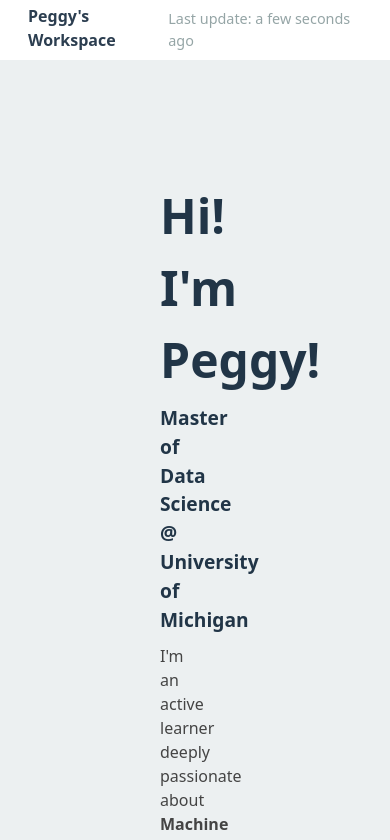
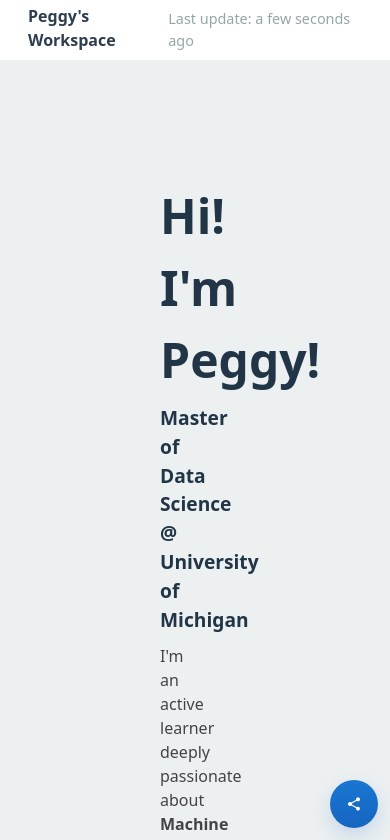
Before and after one commit to Peggy1210/my_website, a Vue app: page / in a window 390 px wide. Shown: the top 840 px of the page. Built offline with nearby package versions, Linux system fonts and the light colour scheme.

Commit message:
feat: add fab

```diff
--- /dev/null
+++ b/src/components/Fab.vue
@@ -0,0 +1,147 @@
+<script setup>
+import { ref, onMounted, onBeforeUnmount } from "vue";
+
+// FAB visible only when at least one element with class "section" is in viewport
+const fabVisible = ref(false)
+const fabExpanded = ref(false)
+
+const toggleFab = () => {
+  fabExpanded.value = !fabExpanded.value
+}
+
+const collapseFab = () => { fabExpanded.value = false }
+const resumeUrl = '/public/Resume.pdf'
+
+let intersectionObserver = null
+let mutationObserver = null
+const observedSections = new Map()
+
+onMounted(() => {
+  intersectionObserver = new IntersectionObserver((entries) => {
+    entries.forEach(entry => {
+      observedSections.set(entry.target, entry.isIntersecting)
+    })
+
+    fabVisible.value = Array.from(observedSections.values()).some(isIntersecting => isIntersecting)
+  }, {
+    root: null,
+    rootMargin: '0px',
+    threshold: 0.1
+  })
+
+  const sections = document.querySelectorAll('.section')
+  sections.forEach(section => intersectionObserver.observe(section))
+
+  mutationObserver = new MutationObserver((mutations) => {
+    mutations.forEach(mutation => {
+      mutation.addedNodes.forEach(node => {
+        if (!(node instanceof Element)) return
+        if (node.classList && node.classList.contains('section')) {
+          intersectionObserver.observe(node)
+        }
+        if (node.querySelectorAll) {
+          const childSections = node.querySelectorAll('.section')
+          childSections.forEach(section => intersectionObserver.observe(section))
+        }
+      })
+    })
+  })
+  mutationObserver.observe(document.body, { childList: true, subtree: true })
+})
+
+onBeforeUnmount(() => {
+  if (intersectionObserver) {
+    intersectionObserver.disconnect()
+    intersectionObserver = null
+  }
+  if (mutationObserver) {
+    mutationObserver.disconnect()
+    mutationObserver = null
+  }
+})
+</script>
+
+<template>
+<div class="fab-wrapper" :class="{visible: fabVisible}" aria-hidden="false">
+    <div class="fab-actions" :class="{expanded: fabExpanded}" role="menu" :aria-hidden="!fabExpanded">
+    <a class="fab-action" href="mailto:peichi@umich.edu" @click="collapseFab" aria-label="Send email" role="menuitem"><i class="mdi mdi-email-outline"></i></a>
+    <a class="fab-action" href="https://www.linkedin.com/in/peichi-huang-5033632b1" target="_blank" rel="noopener" aria-label="LinkedIn" role="menuitem"><i class="mdi mdi-linkedin"></i></a>
+    <a class="fab-action" href="https://github.com/Peggy1210" target="_blank" rel="noopener" aria-label="GitHub" role="menuitem"><i class="mdi mdi-github"></i></a>
+    <a class="fab-action" :href="resumeUrl" download @click="collapseFab" aria-label="Download resume" role="menuitem"><i class="mdi mdi-file-pdf-box"></i></a>
+    </div>
+    <button class="fab main" @click="toggleFab" :aria-expanded="fabExpanded" aria-haspopup="true" aria-label="Open quick actions">
+    <i class="mdi" :class="fabExpanded ? 'mdi-close' : 'mdi-share-variant'"></i>
+    </button>
+</div>
+</template>
+
+<style scoped>
+.fab-wrapper {
+  position: fixed;
+  right: 60px;
+  bottom: 60px;
+  z-index: 80;
+  display: flex;
+  flex-direction: column;
+  align-items: center;
+  gap: 12px;
+  transform: translateX(120%);
+  opacity: 0;
+  transition: transform 360ms cubic-bezier(.2,.9,.2,1), opacity 360ms ease;
+  pointer-events: none; /* disable while hidden */
+}
+.fab-wrapper.visible {
+  transform: translateX(0);
+  opacity: 1;
+  pointer-events: auto;
+}
+.fab-actions {
+  display: flex;
+  flex-direction: column-reverse; /* render top-to-bottom when expanded */
+  gap: 10px;
+  align-items: center;
+}
+.fab-action {
+  width: 44px;
+  height: 44px;
+  border-radius: 999px;
+  border: none;
+  background: #fff;
+  box-shadow: 0 6px 14px rgba(0,0,0,0.12);
+  display: inline-flex;
+  align-items: center;
+  justify-content: center;
+  color: #1976d2;
+  text-decoration: none;
+  opacity: 0;
+  transform: translateY(8px) scale(.96);
+  transition: opacity 220ms ease, transform 220ms ease;
+  pointer-events: none;
+}
+.fab-actions.expanded .fab-action {
+  opacity: 1;
+  transform: translateY(0) scale(1);
+  pointer-events: auto;
+}
+.fab.main {
+  width: 56px;
+  height: 56px;
+  border-radius: 50%;
+  border: none;
+  background: linear-gradient(180deg,#1976d2,#1565c0);
+  color: #fff;
+  display: inline-flex;
+  align-items: center;
+  justify-content: center;
+  box-shadow: 0 8px 20px rgba(21,101,192,0.18);
+  cursor: pointer;
+}
+.fab.main:focus { outline: 3px solid rgba(21,156,228,0.12); }
+.fab-action:focus { outline: 2px solid rgba(21,156,228,0.14); }
+
+@media (max-width: 560px) {
+  .fab-wrapper { right: 12px; bottom: 16px; }
+  .fab.main { width: 48px; height: 48px; }
+  .fab-action { width: 40px; height: 40px; }
+}
+</style>
--- a/src/views/HelloWorld.vue
+++ b/src/views/HelloWorld.vue
@@ -6,6 +6,7 @@ import Education from '../components/Education.vue'
 import Experience from '../components/Experience.vue'
 import SideProject from '../components/SideProject.vue'
 import Updates from '../components/Updates.vue'
+import Fab from '../components/Fab.vue'
 </script>
 
 <template>
@@ -17,6 +18,7 @@ import Updates from '../components/Updates.vue'
     <Publication />
     <Project />
     <SideProject />
+    <Fab />
   </div>
 </template>
 
```
